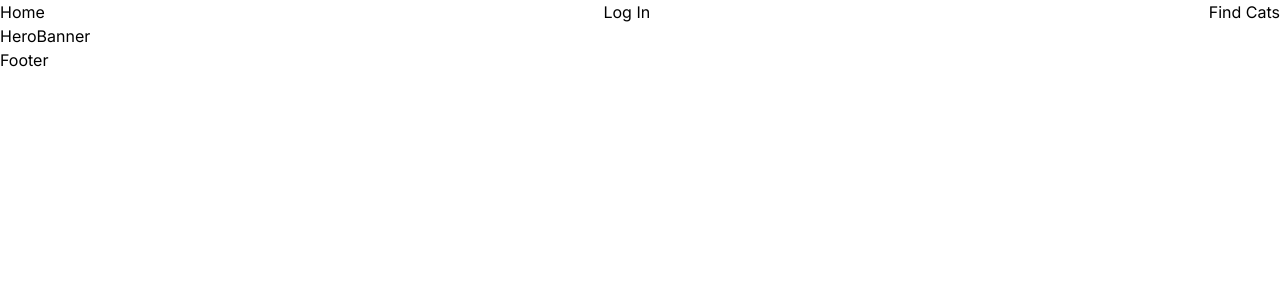
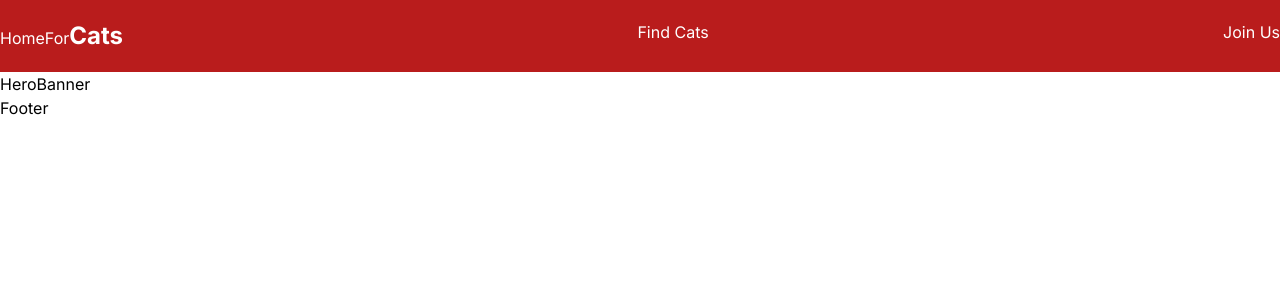
Before and after one commit to Aniqa4/All-Paws-Matter, a Next.js app: page / in a window 1280 px wide. Shown: the top 300 px of the page. Built offline with nearby package versions, Linux system fonts and the light colour scheme.

Commit message:
added navbar

```diff
--- a/app/Navbar/Navbar.tsx
+++ b/app/Navbar/Navbar.tsx
@@ -1,13 +1,39 @@
+'use client'
 import Link from 'next/link'
-import React from 'react'
+import React, { useEffect, useState } from 'react'
 
 export default function Navbar() {
+  const [showSection, setShowSection] = useState(true);
+  let lastScrollPosition = 0;
+
+  useEffect(() => {
+    const handleScroll = () => {
+      const currentScrollPosition = window.scrollY;
+
+      if (currentScrollPosition < lastScrollPosition) {
+        // Scrolling up, show the fixed section
+        setShowSection(true);
+      } else {
+        // Scrolling down, hide the fixed section
+        setShowSection(false);
+      }
+
+      lastScrollPosition = currentScrollPosition;
+    };
+
+    window.addEventListener('scroll', handleScroll);
+
+    return () => {
+      window.removeEventListener('scroll', handleScroll);
+    };
+  }, []);
+
   return (
-    <div>
-      <ul className='flex justify-between'>
-        <li><Link href={'/'}>Home</Link></li>
-        <li><Link href={'/Log-in'}>Log In</Link></li>
+    <div className={`bg-red-700 py-5 ${showSection ? 'fixed top-0 right-0 left-0' : ''}`}>
+      <ul className='container mx-auto flex justify-between text-white'>
+        <li><Link href={'/'}>HomeFor<span className=' font-bold text-2xl'>Cats</span></Link></li>
         <li><Link href={'find-cats'}>Find Cats</Link></li>
+        <li><Link href={'/Log-in'}>Join Us</Link></li>
       </ul>
     </div>
   )
```
